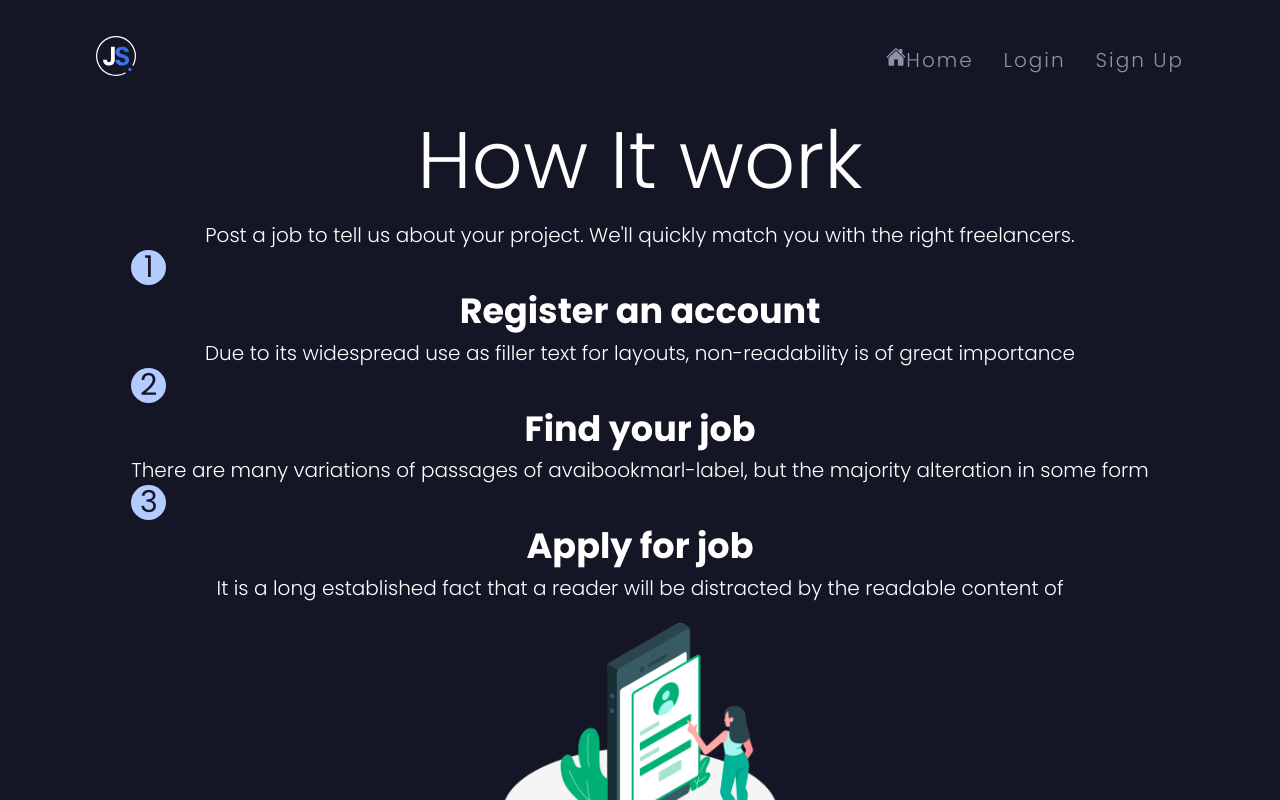
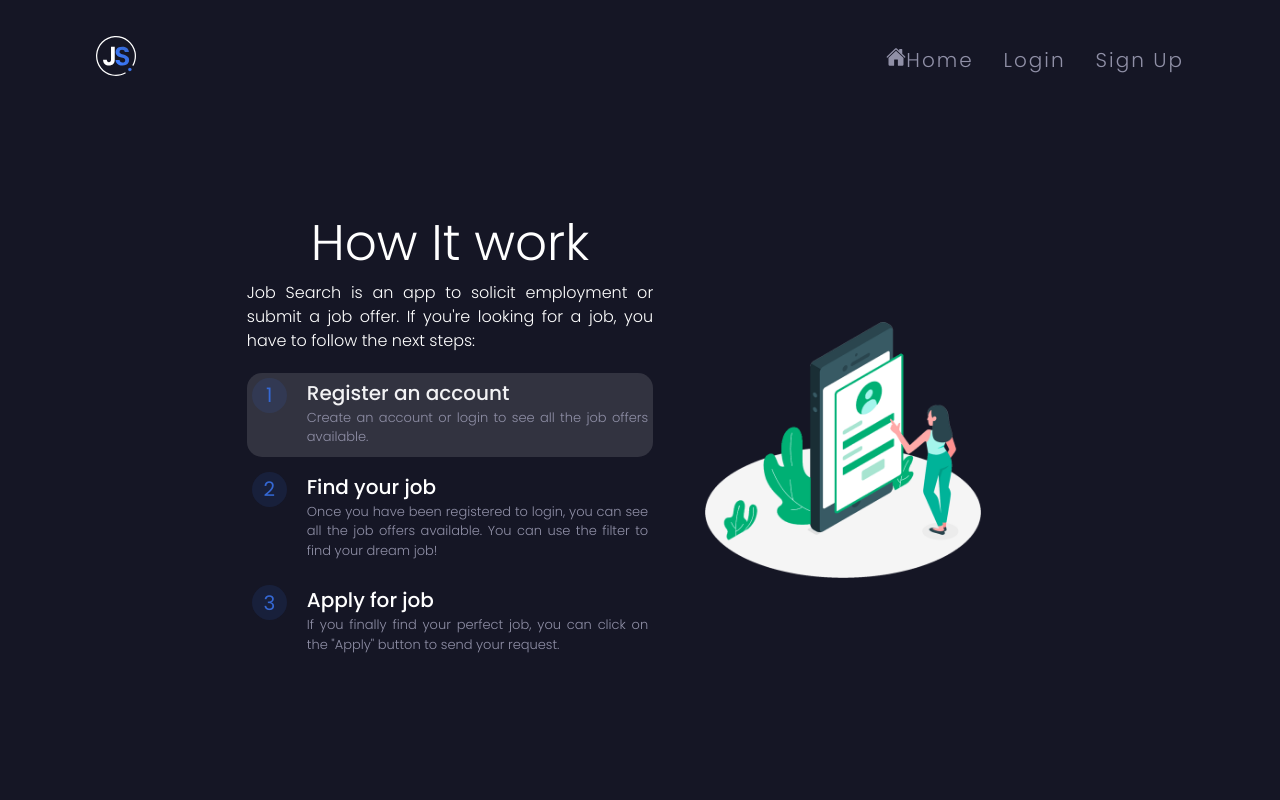
Before and after one commit to JorgeAVargasC/tzuzulcodebootcamp-frontend-react-project, a React (Create React App) app: page / in a window 1280 px wide. Shown: the top 800 px of the page. Built offline with nearby package versions, Linux system fonts and the light colour scheme.

Commit message:
final home page

```diff
--- a/package.json
+++ b/package.json
@@ -6,6 +6,7 @@
     "@testing-library/jest-dom": "^5.16.4",
     "@testing-library/react": "^13.1.1",
     "@testing-library/user-event": "^13.5.0",
+    "animate.css": "^4.1.1",
     "axios": "^0.27.2",
     "hamburger-react": "^2.5.0",
     "react": "^18.1.0",
--- a/src/index.css
+++ b/src/index.css
@@ -574,13 +574,12 @@ nav {
     padding-top: 2rem;
     padding-bottom: 2rem;
     position: relative;
+    width: 90%;
 }
 
-.section-title {
-    font-size: 30px;
-    line-height: 1.500;
+.section-title p {
+    font-size: medium;
     text-align: justify;
-    text-justify: inter-word;
 }
 
 .process-menu a{
@@ -589,19 +588,58 @@ nav {
     letter-spacing: normal;
 }
 
-.parrafo h3 {
-    font-weight: bold;
+.d-flex{
+    display: flex!important;
+    margin-bottom: 1rem;
+    padding-left: 0.5rem;
+    padding-right: 0.5rem;
+    padding-top: 0.5rem;
+}
+
+.home-active-link {
+    background-color: #ffffff20;
+    border-radius: 1.5rem;
+    color: #f2f2f4;
+}
+
+.process-menu {
+    margin-top: 2rem;
 }
 
 .number{
-    color: #151625;
-    background-color:#b3cbff;
+    color: var(--blue-1);
+    background-color: #3568d420;
     height: 35px;
     width: 35px;
     display: flex;
     justify-content: center;
     align-items: center;
     border-radius: 40px;
+    margin-right: 2rem;
+}
+
+.section-title {
+    font-size: 20px;
+    line-height: 1.500;
+    text-align: justify;
+    text-justify: inter-word;
+}
+
+.flex-shrink-0{
+    flex-shrink: 0!important;
+}
+
+.parrafo h3 {
+    text-align: left;
+    font-weight: 500;
+}
+
+.parrafo p {
+	color: var(--gray);
+    text-align: left;
+    text-align: justify;
+    font-size: small;
+    margin-bottom: 1rem;
 }
 
 .images{
@@ -613,12 +651,14 @@ nav {
 }
 
 .container2 {
-    margin-top: 8rem;
-    width: 100%;
+    margin-top: 10rem;
+    width: 90%;
     padding-right: var(--bs-gutter-x,10px);
     padding-left: var(--bs-gutter-x,10px);
     margin-right: auto;
     margin-left: auto;
+    display: flex;
+    flex-direction: column;
 }
 
 /* All Jobs */
@@ -665,7 +705,7 @@ nav {
 
 /* Responsive Desktop */
 
-@media (min-width: 1269px) {
+@media (min-width: 1000px) {
 	.card {
 		width: 50%;
 		padding: 2.5rem 3rem;
@@ -685,19 +725,19 @@ nav {
 	}
 
 	h1 {
-		font-size: 8rem;
+		font-size: 5rem;
 	}
 
 	h2 {
-		font-size: 6rem;
+		font-size: 3rem;
 	}
 
 	h3 {
-		font-size: 3.5rem;
+		font-size: 2rem;
 	}
 
 	h4 {
-		font-size: 2.5rem;
+		font-size: 1.5rem;
 	}
 
 	a {
@@ -705,7 +745,7 @@ nav {
 	}
 
 	p {
-		font-size: 2rem;
+		font-size: 1rem;
 	}
 
 	/* Navbar */
@@ -739,4 +779,23 @@ nav {
 	.navlinks-mobile {
 		display: none;
 	}
+
+    .container2{
+        justify-content: center;
+        align-items: center;
+        min-height: 80vh;
+        display: flex;
+        flex-direction: row;
+        width: 70%;
+    }
+
+    .tab-content{
+        padding: 4rem;
+    }
+
+    .col-lg-6 {
+        display: flex;
+        justify-content: center;
+        align-items: center;
+    }
 }
--- a/src/pages/Home.jsx
+++ b/src/pages/Home.jsx
@@ -1,10 +1,24 @@
-import React from "react";
+import React, { useState } from "react";
 import Navbar from "../components/Navbar";
-import img1 from "../assets/img/process-01.png"
-import img2 from "../assets/img/process-02.png"
-import img3 from "../assets/img/process-03.png"
+import img1 from "../assets/img/process-01.png";
+import img2 from "../assets/img/process-02.png";
+import img3 from "../assets/img/process-03.png";
+import 'animate.css';
 
 export default function Home() {
+
+	const [img, setImg] = useState(img1);
+
+	const handleClick = (img) => {
+		if (img === 1) {
+			setImg(img1);
+		} else if (img === 2) {
+			setImg(img2);
+		} else if (img === 3) {
+			setImg(img3);
+		}
+	}
+
 	return (
 		<>
 			<Navbar />
@@ -14,64 +28,54 @@ export default function Home() {
 					<div className="col-lg-6">
 						<div className="section-title">
 							<h1>How It work</h1>
-							<p>Post a job to tell us about your project. We'll quickly match you with the right freelancers. </p>
+							<p>Job Search is an app to solicit employment or submit a job offer. If you're looking for a job, you have to follow the next steps:</p>
 
-							<div className="process-menu">
-								<div className="nav-link">
+							<div className="process-menu animate__animated animate__fadeInUp">
+								<div className={img === img1? "nav-link home-active-link": "nav-link"} onClick={() => handleClick(1)}>
 									<div className="d-flex">
-										<div className="number">
+										<div className="number flex-shrink-0">
 											1
 										</div>
-
 										<div className="parrafo">
 											<h3>Register an account</h3>
-											<p>Due to its widespread use as filler text for layouts, non-readability is of great importance</p>
+											<p>Create an account or login to see all the job offers available. </p>
 										</div>
 									</div>
 								</div>
 
-								<div className="nav-link">
+								<div className={img === img2? "nav-link home-active-link": "nav-link"} onClick={() => handleClick(2)}>
 									<div className="d-flex">
-										<div className="number">
+										<div className="number flex-shrink-0">
 											2
 										</div>
 
 										<div className="parrafo">
 											<h3>Find your job</h3>
-											<p>There are many variations of passages of avaibookmarl-label, but the majority alteration in some form</p>
+											<p>Once you have been registered to login, you can see all the job offers available. You can use the filter to find your dream job! </p>
+										</div>
+									</div>
+								</div>
+
+								<div className={img === img3? "nav-link home-active-link": "nav-link"} onClick={() => handleClick(3)}>
+									<div className="d-flex">
+										<div className="number flex-shrink-0">
+											3
+										</div>
+
+										<div className="parrafo">
+											<h3>Apply for job</h3>
+											<p>If you finally find your perfect job, you can click on the "Apply" button to send your request.</p>
 										</div>
 									</div>
 								</div>
 							</div>
-
-							<div className="nav-link">
-								<div className="d-flex">
-									<div className="number">
-										3
-									</div>
-
-									<div className="parrafo">
-										<h3>Apply for job</h3>
-										<p>It is a long established fact that a reader will be distracted by the readable content of</p>
-									</div>
-								</div>
-							</div>
 						</div>
-
 					</div>
 
 					<div className="col-lg-6">
 						<div className="tab-content">
 							<div className="images">
-								<img className="img-fluid" src={img1} alt="" width="300" />
-							</div>
-
-							<div className="images">
-								<img className="img-fluid" src={img2} alt="" width="300" />
-							</div>
-
-							<div className="images">
-								<img className="img-fluid" src={img3} alt="" width="300" />
+								<img className="img-fluid" src={img} alt="" width="300" />
 							</div>
 						</div>
 					</div>
```
Also changed, not shown: 1 other file (tests, documents, lock files or other folders).
